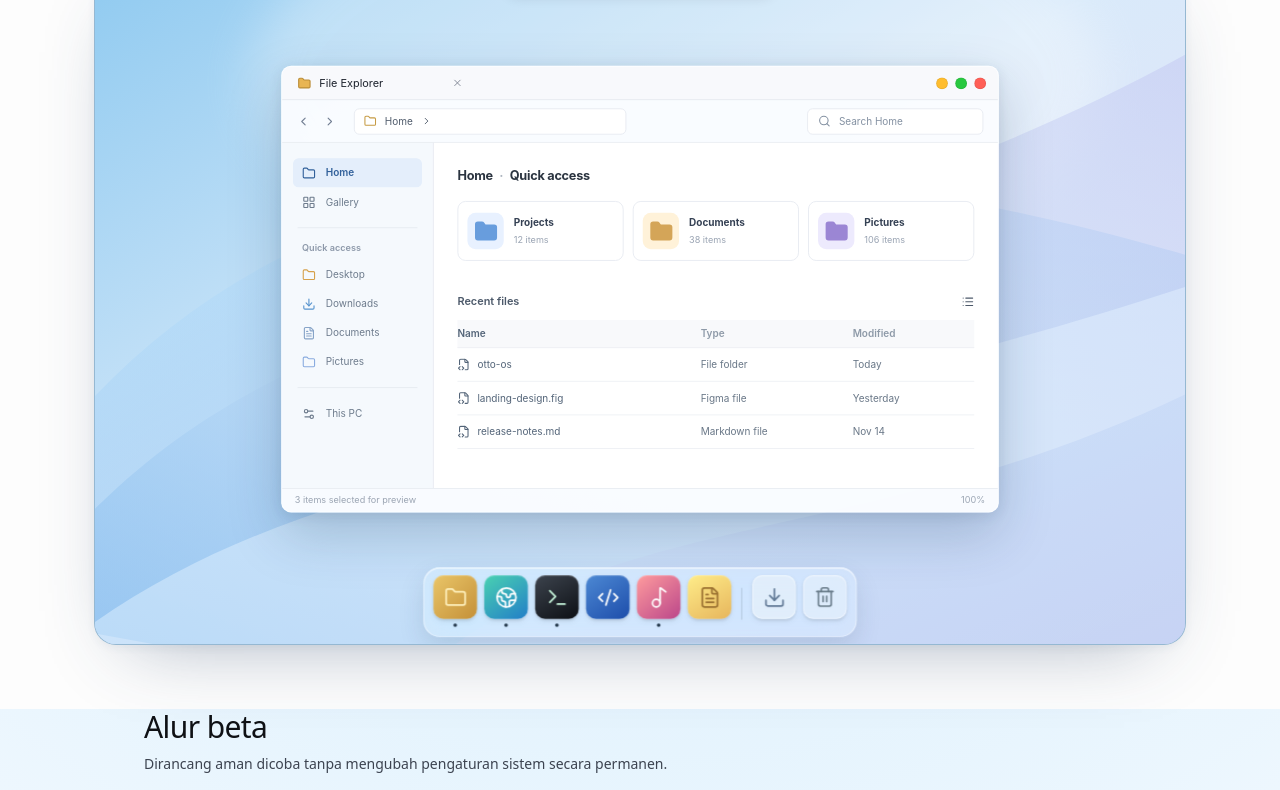
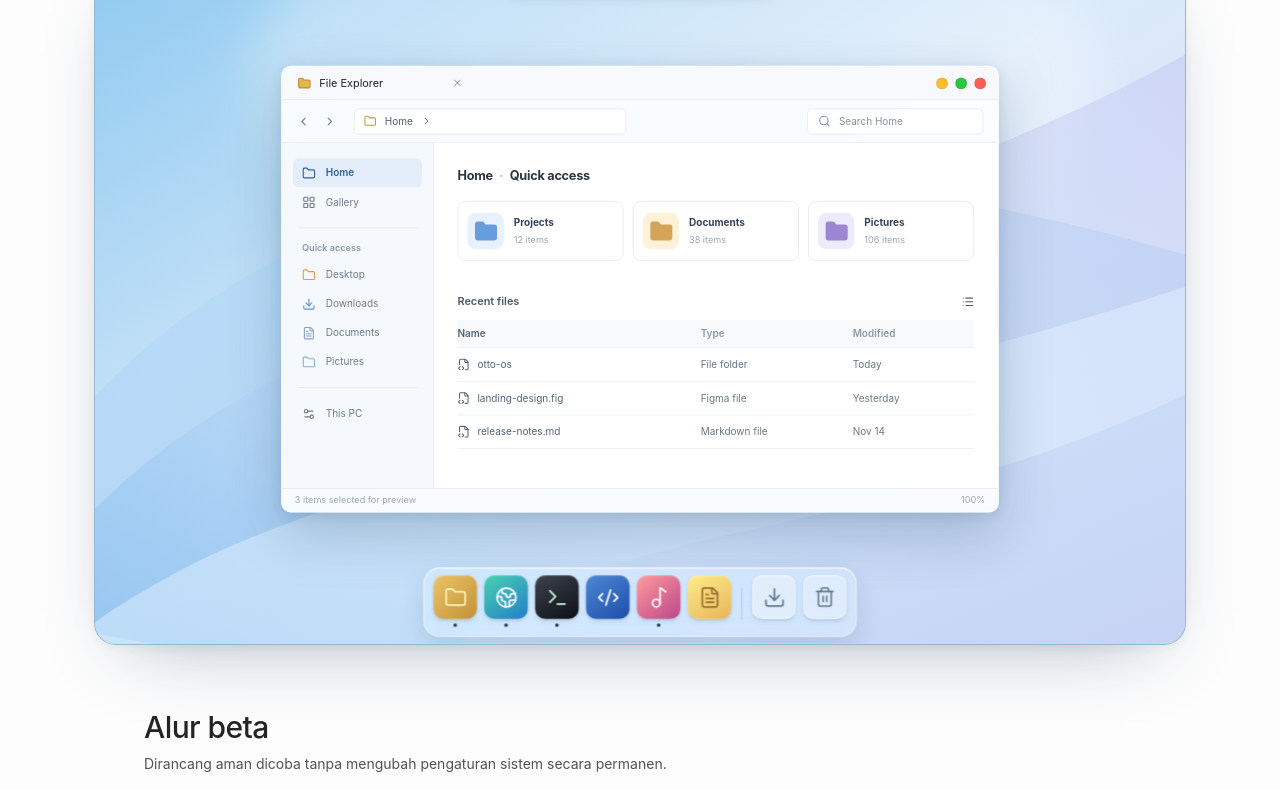
Before and after one commit to howlil/otto-os, an Astro site in the folder landing/: page / in a window 1280 px wide. Shown: the part 513-1303 px from the top of the page. Built offline with nearby package versions, Linux system fonts and the light colour scheme; Astro itself is replaced by a stand-in of ours.

Commit message:
style(landing): switch to white editorial canvas and system typography

```diff
--- a/landing/src/styles/global.css
+++ b/landing/src/styles/global.css
@@ -1,16 +1,15 @@
 @import "tailwindcss";
-@import "@fontsource-variable/plus-jakarta-sans";
 
 @theme {
-  --font-sans: "Plus Jakarta Sans Variable", ui-sans-serif, system-ui, sans-serif;
+  --font-sans: -apple-system, BlinkMacSystemFont, "Segoe UI", ui-sans-serif, system-ui, sans-serif;
 
-  --color-ink: #0f1115;
-  --color-ink-soft: #3c4350;
-  --color-muted: #4b5563;
-  --color-line: rgb(15 17 21 / 0.1);
-  --color-line-strong: rgb(15 17 21 / 0.18);
+  --color-ink: #242424;
+  --color-ink-soft: #525252;
+  --color-muted: #686868;
+  --color-line: rgb(36 36 36 / 0.1);
+  --color-line-strong: rgb(36 36 36 / 0.18);
   --color-surface: #ffffff;
-  --color-surface-subtle: #f1f6fb;
+  --color-surface-subtle: #f7f7f7;
 
   --color-accent: #ff6a2b;
   --color-accent-hover: #e9571c;
@@ -23,7 +22,7 @@
 
   --color-sky-top: #a9d8f5;
   --color-sky-mid: #d7eefc;
-  --color-sky-low: #f7fbff;
+  --color-sky-low: #fdfdfd;
 
   --color-shell: #202124;
   --color-shell-ink: #f5f5f7;
@@ -70,12 +69,6 @@
     @apply font-sans text-ink;
     min-height: 100dvh;
     background-color: var(--color-sky-low);
-    background-image: radial-gradient(
-      120% 55% at 50% 0%,
-      var(--color-sky-top) 0%,
-      var(--color-sky-mid) 40%,
-      var(--color-sky-low) 100%
-    );
   }
 }
 
```
